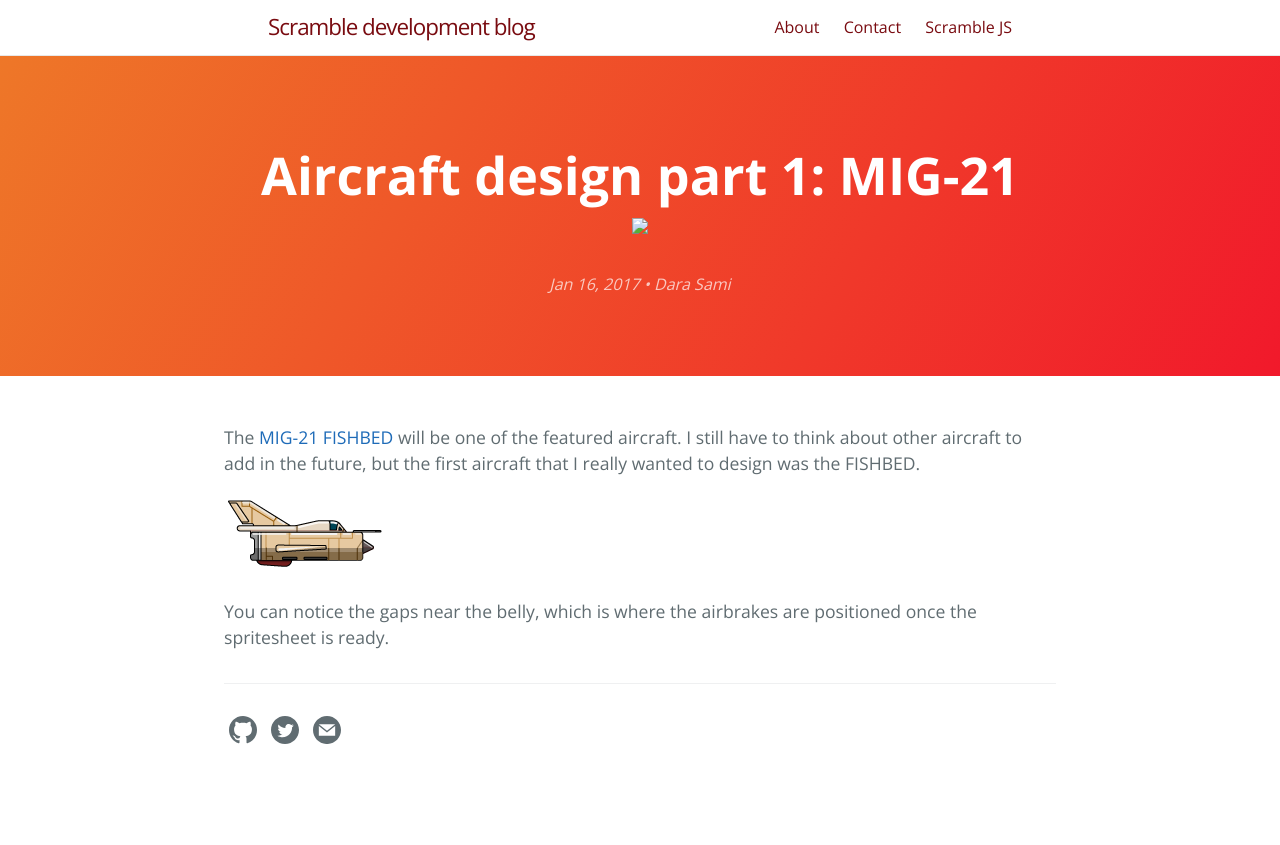
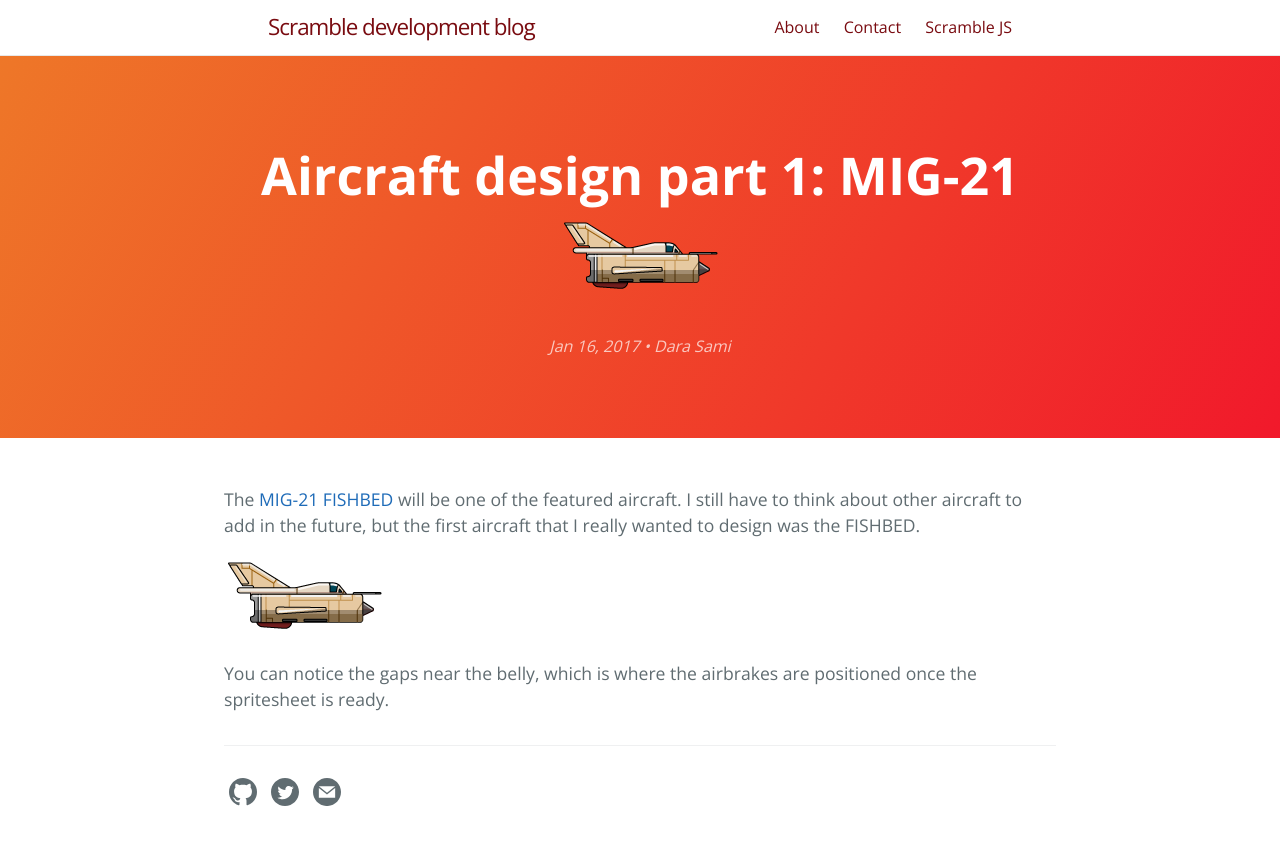
Before and after one commit to samid737/scrambledev, a Jekyll site: the page built from _posts/2017-01-16-aircraft-design part 1.md, in a window 1280 px wide. Shown: the top 845 px of the page. Built offline with Jekyll 4.4.1, drawn with Linux system fonts in a browser that asks for light colours.

Commit message:
img link fix

```diff
--- a/_layouts/default.html
+++ b/_layouts/default.html
@@ -55,7 +55,7 @@
 
     <section class="page-header">
       <h1 class="project-name">{{ page-title }}</h1>
-      <img src="./assets/images/PlayerDesert.png"></img>
+      <img src="{{ site.url }}/scrambledev/assets/images/PlayerDesert.png"></img>
       <h2 class="project-tagline">{{ page-tagline }}</h2>
       {% if page.layout == 'home' and site.github.is_project_page %}
           <a href="{{ site.github.repository_url }}" class="btn" disabled>View on GitHub</a>
--- a/_posts/2017-01-16-aircraft-design part 1.md
+++ b/_posts/2017-01-16-aircraft-design part 1.md
@@ -5,6 +5,6 @@ layout: post
 
 The [MIG-21 FISHBED](https://en.wikipedia.org/wiki/Mikoyan-Gurevich_MiG-21) will be one of the featured aircraft. I still have to think about other aircraft to add in the future, but the first aircraft that I really wanted to design was the FISHBED.
 
-![Desert](/assets/images/PlayerDesert.png)
+![Desert]({{ site.url }}/scrambledev/assets/images/PlayerDesert.png)
 
 You can notice the gaps near the belly, which is where the airbrakes are positioned once the spritesheet is ready.
```
